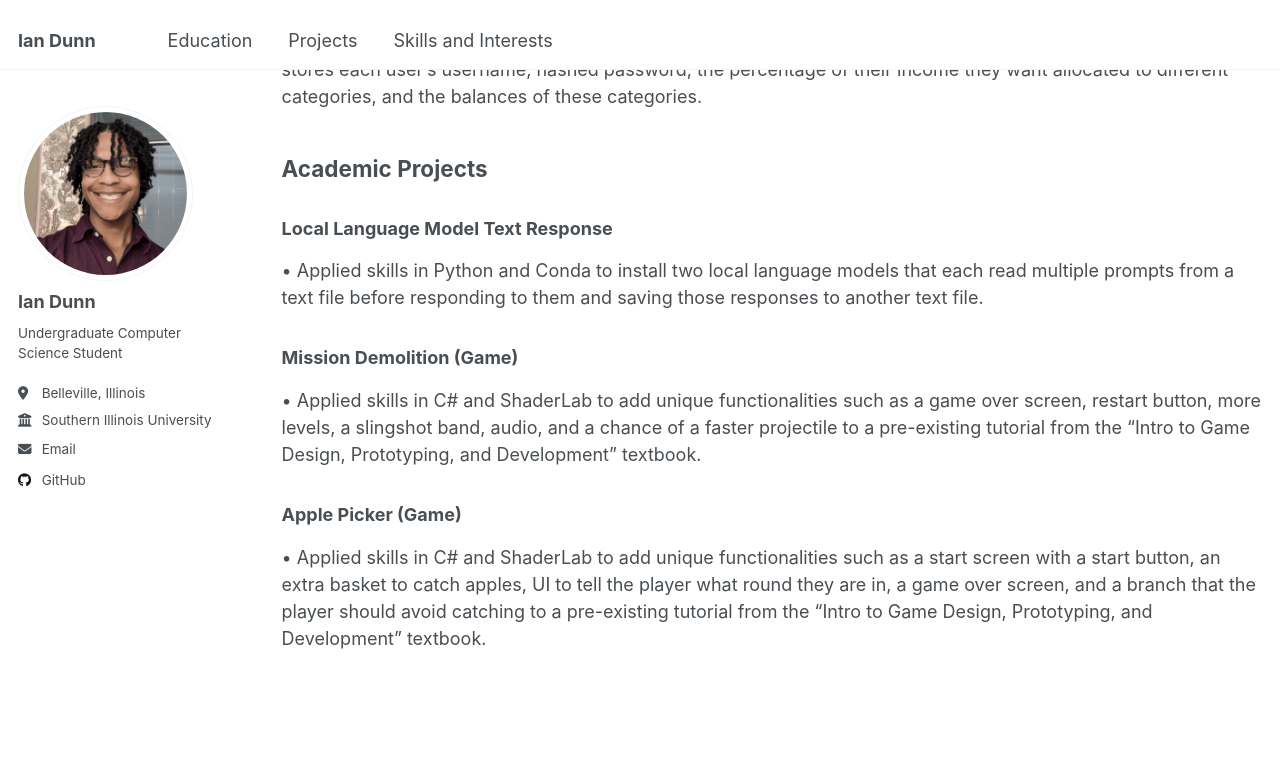
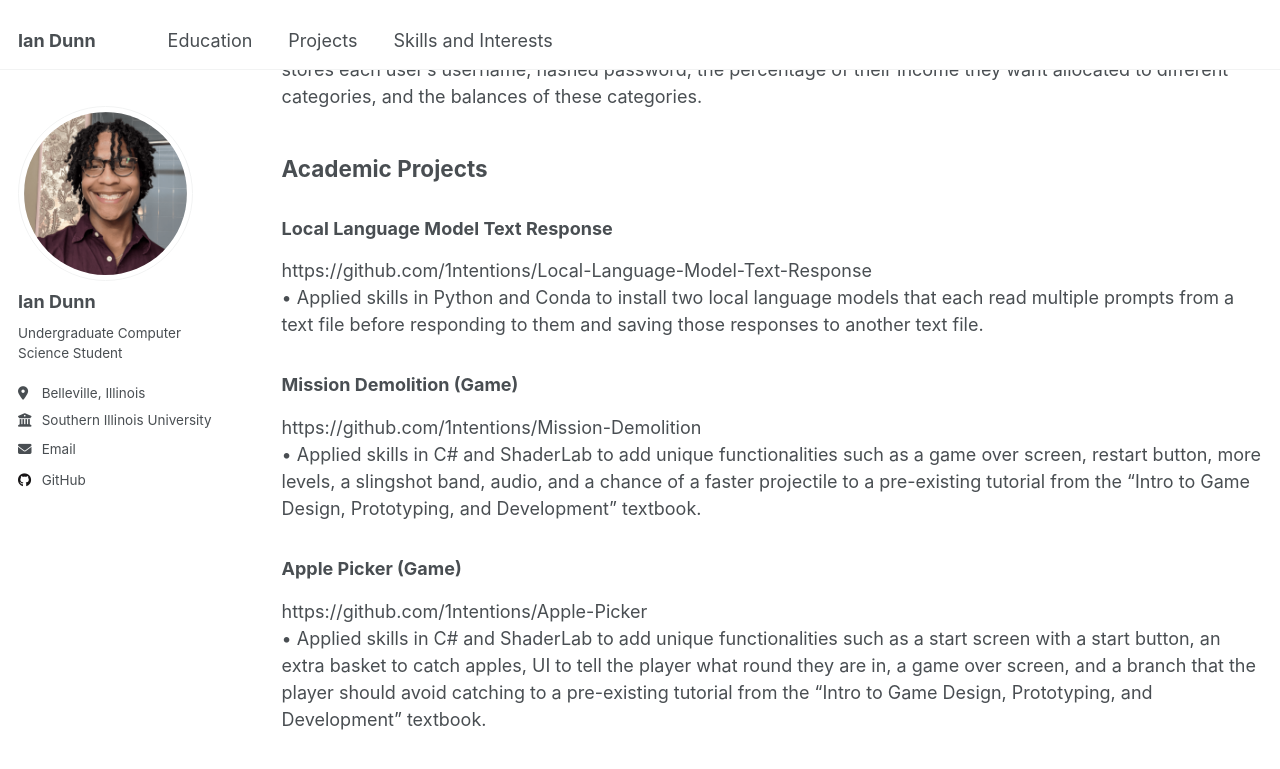
Before and after one commit to 1ntentions/1ntentions.github.io, a Jekyll site: the page built from _pages/projects.md, in a window 1280 px wide and 900 px high, scrolled down 307 px. Shown: the top 769 px of the window. Built offline with Jekyll 4.4.1, drawn with Linux system fonts in a browser that asks for light colours; part of the change alters nothing that is shown.

Commit message:
added links to projects in projects page

```diff
--- a/_pages/projects.md
+++ b/_pages/projects.md
@@ -15,8 +15,11 @@ author_profile: true
 
 ## Academic Projects
 ### Local Language Model Text Response
+https://github.com/1ntentions/Local-Language-Model-Text-Response
 •	Applied skills in Python and Conda to install two local language models that each read multiple prompts from a text file before responding to them and saving those responses to another text file.
 ### Mission Demolition (Game)
+https://github.com/1ntentions/Mission-Demolition
 •	Applied skills in C# and ShaderLab to add unique functionalities such as a game over screen, restart button, more levels, a slingshot band, audio, and a chance of a faster projectile to a pre-existing tutorial from the “Intro to Game Design, Prototyping, and Development” textbook.
 ### Apple Picker (Game)
+https://github.com/1ntentions/Apple-Picker
 •	Applied skills in C# and ShaderLab to add unique functionalities such as a start screen with a start button, an extra basket to catch apples, UI to tell the player what round they are in, a game over screen, and a branch that the player should avoid catching to a pre-existing tutorial from the “Intro to Game Design, Prototyping, and Development” textbook.
```
